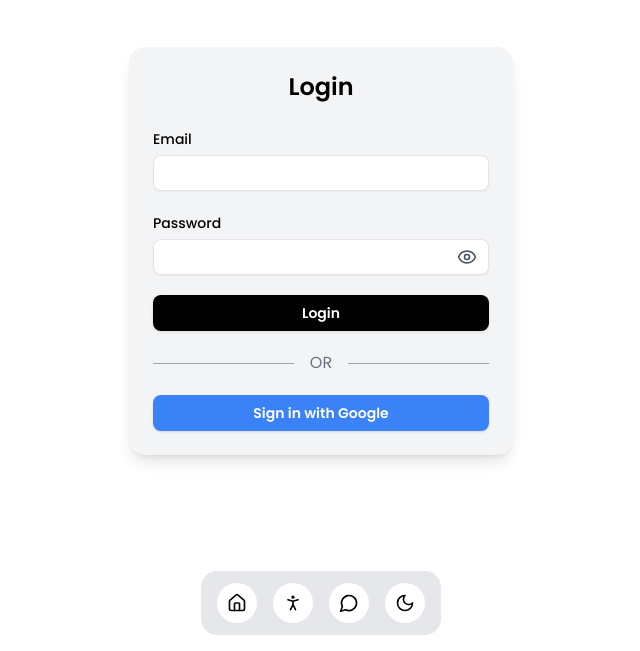
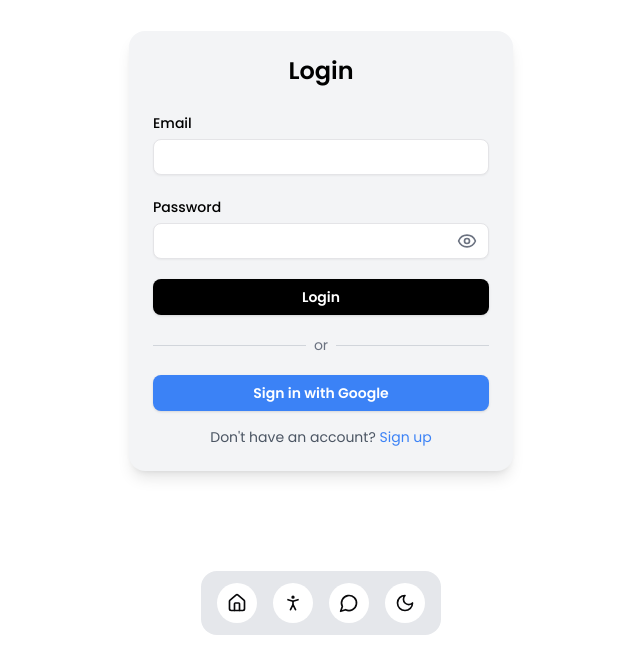
Before and after one commit to Hummylol/mindcare, a Next.js app: page /login in a window 1280 px wide. Shown: the part 149-800 px from the top of the page, without its empty margins (319-959 px from the left). Built offline with nearby package versions, Linux system fonts and the light colour scheme.

Commit message:
added auth to dev url

```diff
--- a/app/(pages)/login/page.tsx
+++ b/app/(pages)/login/page.tsx
@@ -7,12 +7,12 @@ import { Button } from "@/components/ui/button";
 import { Input } from "@/components/ui/input";
 import { Label } from "@/components/ui/label";
 import Link from "next/link";
-import { Eye, EyeOff } from "lucide-react";
+import { Eye, EyeOff } from "lucide-react"; // Import eye icons
 
 export default function Login() {
   const [formData, setFormData] = useState({ email: "", password: "" });
   const [loading, setLoading] = useState(false);
-  const [showPassword, setShowPassword] = useState(false);
+  const [showPassword, setShowPassword] = useState(false); // State for password visibility
   const router = useRouter();
 
   const handleChange = (e: React.ChangeEvent<HTMLInputElement>) => {
@@ -79,27 +79,34 @@ export default function Login() {
             />
             <button
               type="button"
-              className="absolute top-9 right-3 text-gray-600 dark:text-gray-400"
               onClick={() => setShowPassword(!showPassword)}
+              className="absolute top-9 right-3 text-gray-500 dark:text-gray-400"
             >
               {showPassword ? <EyeOff size={20} /> : <Eye size={20} />}
             </button>
           </div>
-
-          <Button type="submit" disabled={loading} className="w-full py-2 rounded-lg font-semibold bg-black dark:bg-white text-white dark:text-black hover:opacity-90 transition">
+          <Button type="submit" className="w-full py-2 rounded-lg font-semibold bg-black dark:bg-white text-white dark:text-black hover:opacity-90 transition" disabled={loading}>
             {loading ? "Logging in..." : "Login"}
           </Button>
 
-          <div className="relative flex items-center my-4">
-            <div className="flex-grow border-t border-gray-400"></div>
-            <span className="mx-4 text-gray-500 dark:text-gray-400">OR</span>
-            <div className="flex-grow border-t border-gray-400"></div>
+          {/* Separator */}
+          <div className="flex items-center my-2">
+            <hr className="w-full border-gray-300 dark:border-gray-600" />
+            <span className="px-2 text-gray-500 dark:text-gray-400 text-sm">or</span>
+            <hr className="w-full border-gray-300 dark:border-gray-600" />
           </div>
 
-          <Button onClick={handleGoogleSignIn} className="w-full py-2 mt-2 bg-blue-500 text-white rounded-lg font-semibold hover:opacity-90 transition">
+          {/* Google Sign-In */}
+          <Button type="button" onClick={handleGoogleSignIn} className="w-full py-2 mt-2 rounded-lg font-semibold bg-blue-500 text-white hover:opacity-90 transition">
             Sign in with Google
           </Button>
         </form>
+
+        {/* Sign Up Link */}
+        <p className="text-center text-sm mt-4 text-gray-600 dark:text-gray-400">
+          Don't have an account?{" "}
+          <Link href="/signup" className="text-blue-500 hover:underline">Sign up</Link>
+        </p>
       </div>
     </div>
   );
```
